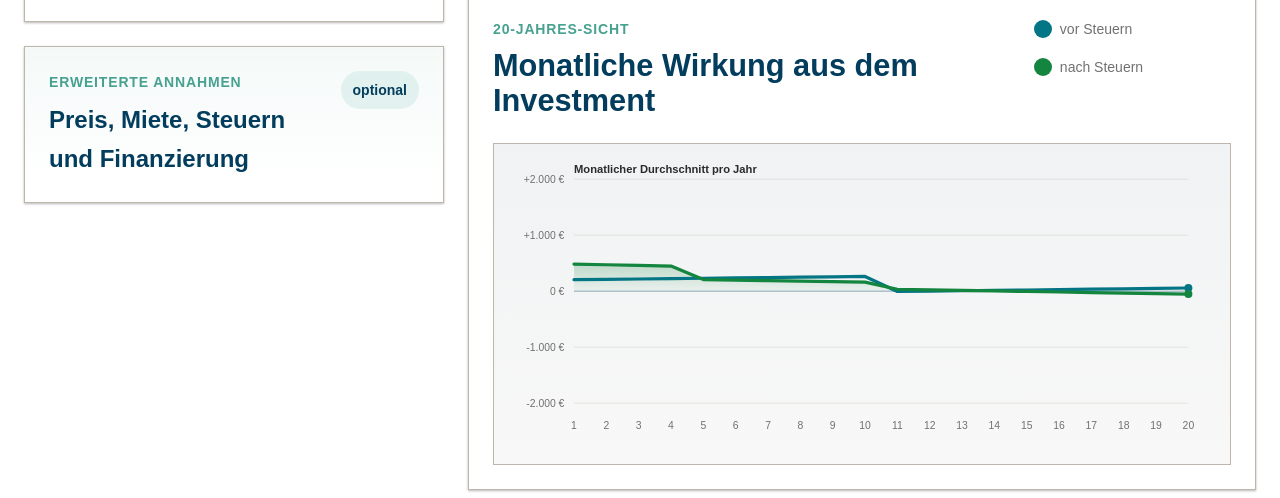
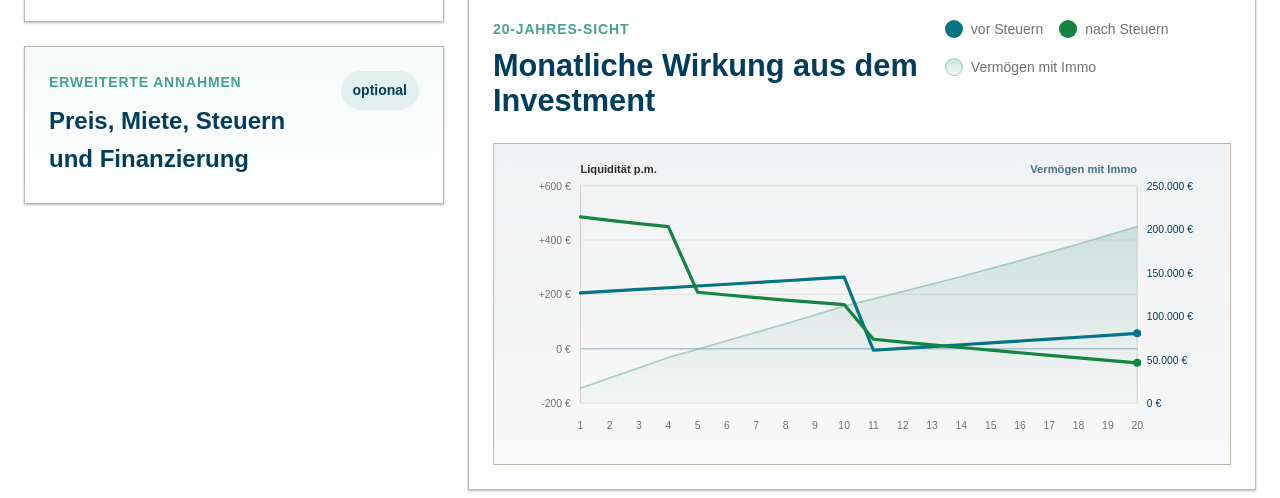
Before and after one commit to Montoliou/dasEbert, a plain HTML site: page index.html in a window 1280 px wide. Shown: the part 2484-2982 px from the top of the page. Drawn offline with Linux system fonts and the light colour scheme.

Commit message:
Improve chart scaling and add wealth axis

```diff
--- a/app.js
+++ b/app.js
@@ -595,34 +595,50 @@ function renderChart(scenario) {
   const rows = scenario.yearlyRows;
   const width = 880;
   const height = 360;
-  const margin = { top: 24, right: 32, bottom: 56, left: 80 };
+  const margin = { top: 32, right: 96, bottom: 56, left: 88 };
   const chartWidth = width - margin.left - margin.right;
   const chartHeight = height - margin.top - margin.bottom;
-  const values = rows.flatMap((row) => [row.monthlyPreTax, row.monthlyAfterTax]);
-  const maxAbs = Math.max(...values.map((value) => Math.abs(value)), 1000);
-  const yMax = niceRound(maxAbs * 1.15);
-  const yMin = -yMax;
-  const zeroY = toY(0, yMin, yMax, chartHeight, margin.top);
-  const gridValues = [yMax, yMax / 2, 0, yMin / 2, yMin];
-
-  const preTaxPath = buildLinePath(rows.map((row, index) => ({
+  const liquidityAxis = buildNiceAxis(rows.flatMap((row) => [row.monthlyPreTax, row.monthlyAfterTax]), {
+    tickCount: 5,
+    includeZero: true,
+    minPaddingRatio: 0.18,
+    minPaddingAbsolute: 80
+  });
+  const wealthAxis = buildNiceAxis(rows.map((row) => row.wealthWithInvestment), {
+    tickCount: 5,
+    includeZero: true,
+    minPaddingRatio: 0.1,
+    minPaddingAbsolute: 10000
+  });
+  const wealthBaselineY = toY(wealthAxis.min, wealthAxis.min, wealthAxis.max, chartHeight, margin.top);
+  const xValues = rows.map((row, index) => ({
     x: toX(index, rows.length, chartWidth, margin.left),
-    y: toY(row.monthlyPreTax, yMin, yMax, chartHeight, margin.top)
-  })));
-
-  const afterTaxPoints = rows.map((row, index) => ({
-    x: toX(index, rows.length, chartWidth, margin.left),
-    y: toY(row.monthlyAfterTax, yMin, yMax, chartHeight, margin.top)
+    row
+  }));
+  const wealthPoints = xValues.map(({ x, row }) => ({
+    x,
+    y: toY(row.wealthWithInvestment, wealthAxis.min, wealthAxis.max, chartHeight, margin.top)
+  }));
+  const preTaxPoints = xValues.map(({ x, row }) => ({
+    x,
+    y: toY(row.monthlyPreTax, liquidityAxis.min, liquidityAxis.max, chartHeight, margin.top)
+  }));
+  const afterTaxPoints = xValues.map(({ x, row }) => ({
+    x,
+    y: toY(row.monthlyAfterTax, liquidityAxis.min, liquidityAxis.max, chartHeight, margin.top)
   }));
 
+  const wealthAreaPath = buildAreaPath(wealthPoints, wealthBaselineY);
+  const wealthPath = buildLinePath(wealthPoints);
+  const preTaxPath = buildLinePath(preTaxPoints);
   const afterTaxPath = buildLinePath(afterTaxPoints);
   const points = rows.map((row, index) => {
     const x = toX(index, rows.length, chartWidth, margin.left);
     return `<text x="${x}" y="${height - 24}" text-anchor="middle" class="chart-axis-label">${row.year}</text>`;
   }).join("");
 
-  const grid = gridValues.map((value) => {
-    const y = toY(value, yMin, yMax, chartHeight, margin.top);
+  const liquidityGrid = liquidityAxis.ticks.map((value) => {
+    const y = toY(value, liquidityAxis.min, liquidityAxis.max, chartHeight, margin.top);
     const stroke = value === 0 ? "rgba(3,61,93,0.28)" : "rgba(190,182,170,0.4)";
     const strokeWidth = value === 0 ? 2 : 1;
     return `
@@ -631,20 +647,32 @@ function renderChart(scenario) {
     `;
   }).join("");
 
+  const wealthLabels = wealthAxis.ticks.map((value) => {
+    const y = toY(value, wealthAxis.min, wealthAxis.max, chartHeight, margin.top);
+    return `
+      <text x="${width - margin.right + 12}" y="${y + 5}" text-anchor="start" class="chart-grid-label chart-grid-label-right">${formatCurrency(value, 0)}</text>
+    `;
+  }).join("");
+
   dom.chart.innerHTML = `
     <defs>
-      <linearGradient id="afterTaxArea" x1="0" y1="0" x2="0" y2="1">
-        <stop offset="0%" stop-color="rgba(19,133,62,0.24)" />
-        <stop offset="100%" stop-color="rgba(19,133,62,0.02)" />
+      <linearGradient id="wealthArea" x1="0" y1="0" x2="0" y2="1">
+        <stop offset="0%" stop-color="rgba(71,161,144,0.22)" />
+        <stop offset="100%" stop-color="rgba(71,161,144,0.02)" />
       </linearGradient>
     </defs>
-    ${grid}
-    <path d="${buildAreaPath(afterTaxPoints, zeroY)}" fill="url(#afterTaxArea)"></path>
+    ${liquidityGrid}
+    <path d="${wealthAreaPath}" fill="url(#wealthArea)"></path>
+    <path d="${wealthPath}" fill="none" stroke="rgba(71,161,144,0.45)" stroke-width="2" stroke-linecap="round" stroke-linejoin="round"></path>
+    <line x1="${margin.left}" y1="${margin.top}" x2="${margin.left}" y2="${height - margin.bottom}" stroke="rgba(190,182,170,0.75)" stroke-width="1"></line>
+    <line x1="${width - margin.right}" y1="${margin.top}" x2="${width - margin.right}" y2="${height - margin.bottom}" stroke="rgba(190,182,170,0.75)" stroke-width="1"></line>
     <path d="${preTaxPath}" fill="none" stroke="#047584" stroke-width="4" stroke-linecap="round" stroke-linejoin="round"></path>
     <path d="${afterTaxPath}" fill="none" stroke="#13853e" stroke-width="4" stroke-linecap="round" stroke-linejoin="round"></path>
-    <circle cx="${afterTaxPoints[afterTaxPoints.length - 1].x}" cy="${toY(rows[rows.length - 1].monthlyPreTax, yMin, yMax, chartHeight, margin.top)}" r="5" fill="#047584"></circle>
+    <circle cx="${afterTaxPoints[afterTaxPoints.length - 1].x}" cy="${preTaxPoints[preTaxPoints.length - 1].y}" r="5" fill="#047584"></circle>
     <circle cx="${afterTaxPoints[afterTaxPoints.length - 1].x}" cy="${afterTaxPoints[afterTaxPoints.length - 1].y}" r="5" fill="#13853e"></circle>
-    <text x="${margin.left}" y="16" class="chart-title-small">Monatlicher Durchschnitt pro Jahr</text>
+    <text x="${margin.left}" y="16" class="chart-title-small">Liquidität p.m.</text>
+    <text x="${width - margin.right}" y="16" text-anchor="end" class="chart-title-small chart-title-wealth">Vermögen mit Immo</text>
+    ${wealthLabels}
     ${points}
   `;
 }
@@ -783,13 +811,80 @@ function clamp(value, min, max) {
   return Math.min(Math.max(value, min), max);
 }
 
-function niceRound(value) {
-  const absolute = Math.abs(value);
-  if (absolute <= 1000) {
-    return 1000;
+function buildNiceAxis(
+  values,
+  {
+    tickCount = 5,
+    includeZero = true,
+    minPaddingRatio = 0.1,
+    minPaddingAbsolute = 0
+  } = {}
+) {
+  let min = Math.min(...values);
+  let max = Math.max(...values);
+  const allNonNegative = values.every((value) => value >= 0);
+  const allNonPositive = values.every((value) => value <= 0);
+
+  if (includeZero) {
+    min = Math.min(min, 0);
+    max = Math.max(max, 0);
   }
-  const factor = 10 ** Math.floor(Math.log10(absolute));
-  return Math.ceil(absolute / factor) * factor;
+
+  const rawRange = max - min || Math.max(Math.abs(max), 1);
+  const padding = Math.max(rawRange * minPaddingRatio, minPaddingAbsolute);
+  const paddedMin = min - padding;
+  const paddedMax = max + padding;
+  const step = niceNumber((paddedMax - paddedMin) / Math.max(tickCount - 1, 1), true);
+  let niceMin = Math.floor(paddedMin / step) * step;
+  let niceMax = Math.ceil(paddedMax / step) * step;
+
+  if (includeZero && allNonNegative) {
+    niceMin = 0;
+  }
+
+  if (includeZero && allNonPositive) {
+    niceMax = 0;
+  }
+
+  const ticks = [];
+
+  for (let value = niceMin; value <= niceMax + step / 2; value += step) {
+    ticks.push(Number(value.toFixed(6)));
+  }
+
+  return {
+    min: niceMin,
+    max: niceMax,
+    ticks
+  };
+}
+
+function niceNumber(value, roundValue) {
+  const exponent = Math.floor(Math.log10(value));
+  const fraction = value / 10 ** exponent;
+  let niceFraction;
+
+  if (roundValue) {
+    if (fraction < 1.5) {
+      niceFraction = 1;
+    } else if (fraction < 3) {
+      niceFraction = 2;
+    } else if (fraction < 7) {
+      niceFraction = 5;
+    } else {
+      niceFraction = 10;
+    }
+  } else if (fraction <= 1) {
+    niceFraction = 1;
+  } else if (fraction <= 2) {
+    niceFraction = 2;
+  } else if (fraction <= 5) {
+    niceFraction = 5;
+  } else {
+    niceFraction = 10;
+  }
+
+  return niceFraction * 10 ** exponent;
 }
 
 function formatCurrency(value, digits = 0, signed = false) {
--- a/index.html
+++ b/index.html
@@ -244,10 +244,14 @@
                   <span class="legend-swatch legend-swatch-green"></span>
                   nach Steuern
                 </span>
+                <span class="legend-item">
+                  <span class="legend-swatch legend-swatch-wealth"></span>
+                  Vermögen mit Immo
+                </span>
               </div>
             </div>
             <div class="chart-wrap">
-              <svg id="cashflow-chart" viewBox="0 0 880 360" role="img" aria-label="Chart zur monatlichen Vor- und Nachsteuerliquidität"></svg>
+              <svg id="cashflow-chart" viewBox="0 0 880 360" role="img" aria-label="Chart zur monatlichen Vor- und Nachsteuerliquidität mit Vermögensaufbau"></svg>
             </div>
           </article>
 
--- a/styles.css
+++ b/styles.css
@@ -624,10 +624,18 @@ summary:focus-visible {
   font-size: 13px;
 }
 
+.chart-grid-label-right {
+  fill: var(--mlp-blue);
+}
+
 .chart-title-small {
   fill: var(--text-dark);
   font-size: 14px;
   font-weight: 700;
+}
+
+.chart-title-wealth {
+  fill: rgba(3, 61, 93, 0.72);
 }
 
 .legend {
@@ -656,6 +664,11 @@ summary:focus-visible {
 
 .legend-swatch-green {
   background: var(--success-green);
+}
+
+.legend-swatch-wealth {
+  border: 1px solid rgba(71, 161, 144, 0.45);
+  background: linear-gradient(180deg, rgba(71, 161, 144, 0.28), rgba(71, 161, 144, 0.08));
 }
 
 .table-scroll {
```
